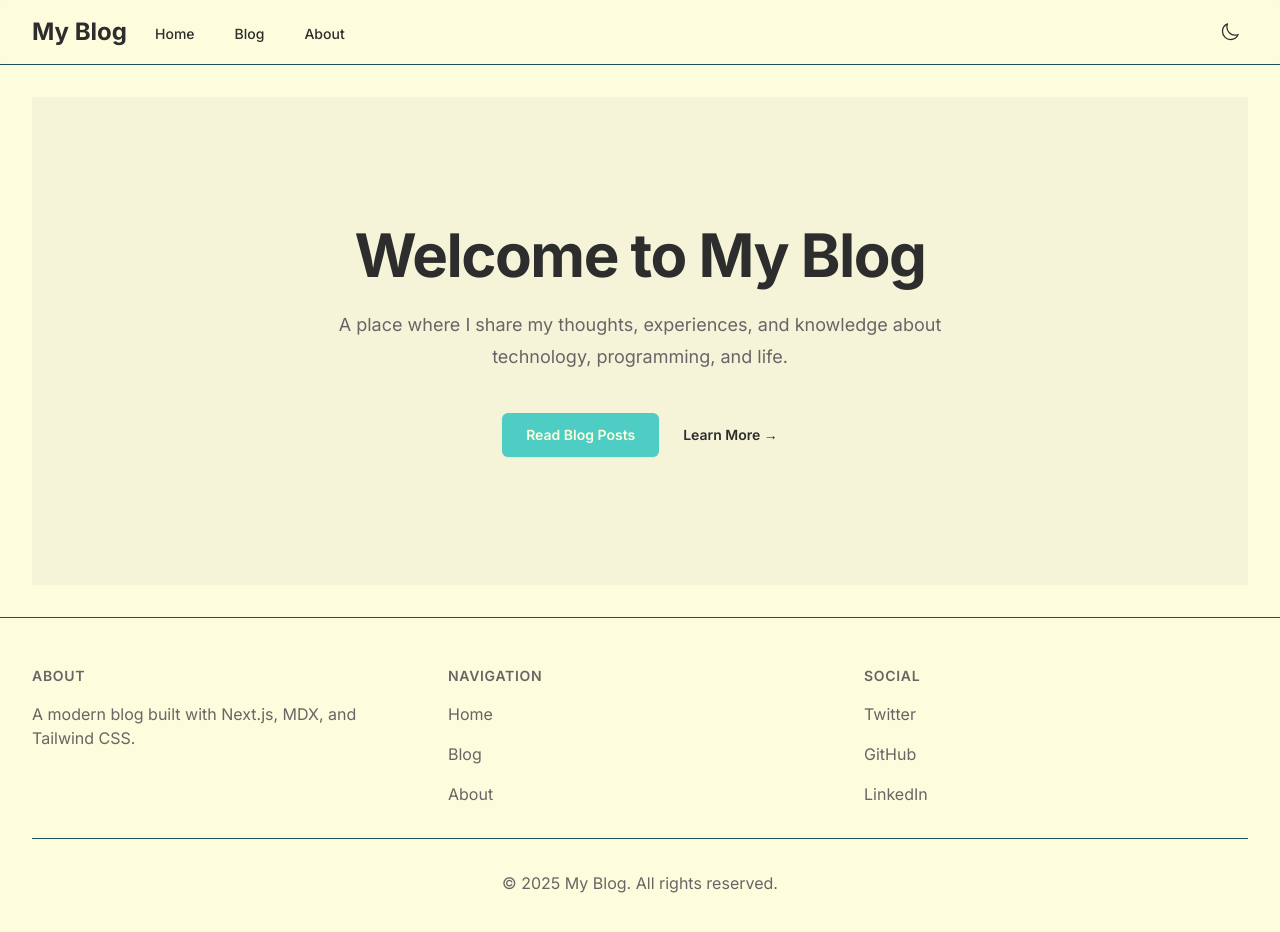
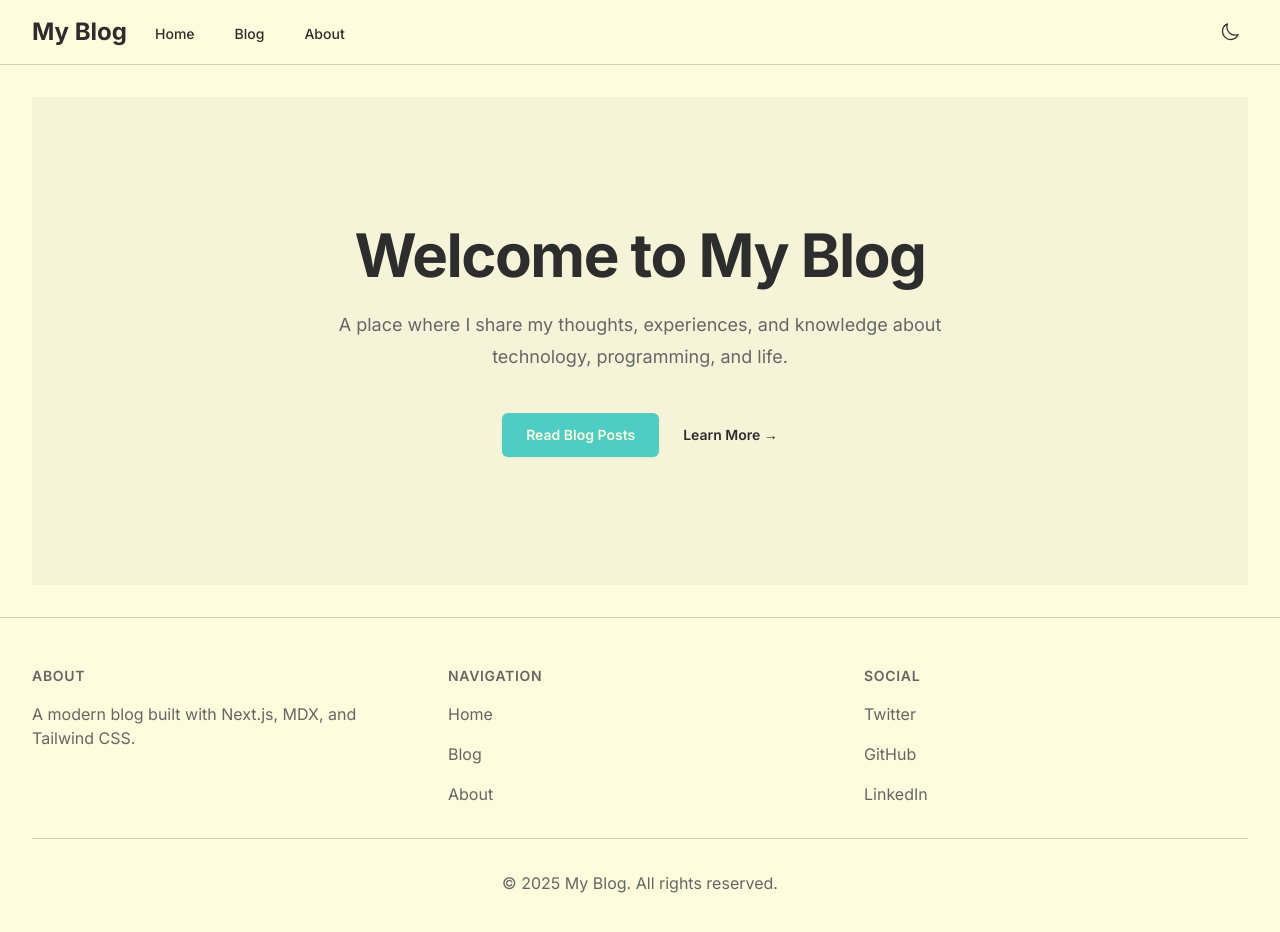
Before and after one commit to zmercury/mdx-blog, a Next.js app: page / in a window 1280 px wide. Shown: the top 932 px of the page. Built offline with nearby package versions, Linux system fonts and the light colour scheme.

Commit message:
changes: header and footer border changed

```diff
--- a/src/components/layout/Footer/Footer.tsx
+++ b/src/components/layout/Footer/Footer.tsx
@@ -6,7 +6,7 @@ import { cn } from '@/lib/utils'
 export default function Footer({ className }: FooterProps) {
   return (
     <footer className={cn(
-      "bg-light-primary dark:bg-dark-primary border-t border-light-accent dark:border-dark-accent",
+      "bg-light-primary dark:bg-dark-primary border-t border-light-muted/30 dark:border-dark-muted/30",
       className
     )}>
       <div className="max-w-7xl mx-auto py-12 px-4 sm:px-6 lg:px-8">
@@ -56,7 +56,7 @@ export default function Footer({ className }: FooterProps) {
             }
           />
         </div>
-        <div className="mt-8 border-t border-light-accent dark:border-dark-accent pt-8">
+        <div className="mt-8 border-t border-light-muted/30 dark:border-dark-muted/30 pt-8">
           <p className="text-base text-light-muted dark:text-dark-muted text-center">
             &copy; {new Date().getFullYear()} {SITE_NAME}. All rights reserved.
           </p>
--- a/src/components/layout/Header/Header.tsx
+++ b/src/components/layout/Header/Header.tsx
@@ -13,7 +13,7 @@ export default function Header({ className }: HeaderProps) {
 
   return (
     <header className={cn(
-      "sticky top-0 z-50 bg-light-primary/80 dark:bg-dark-primary/80 backdrop-blur-sm border-b border-light-accent dark:border-dark-accent",
+      "sticky top-0 z-50 bg-light-primary/80 dark:bg-dark-primary/80 backdrop-blur-sm border-b border-light-muted/30 dark:border-dark-muted/30",
       className
     )}>
       <div className="max-w-7xl mx-auto px-4 sm:px-6 lg:px-8">
```
Also changed, not shown: tailwind.config.ts (line endings or trailing spaces).
